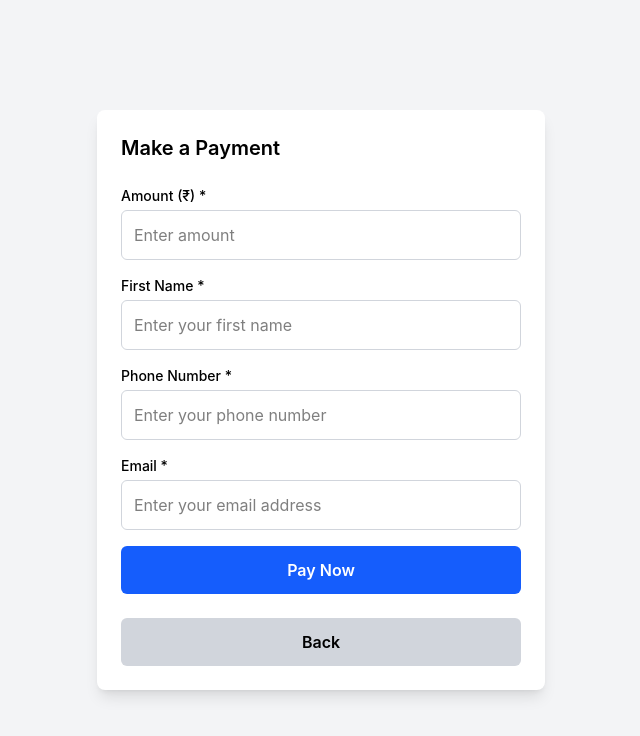
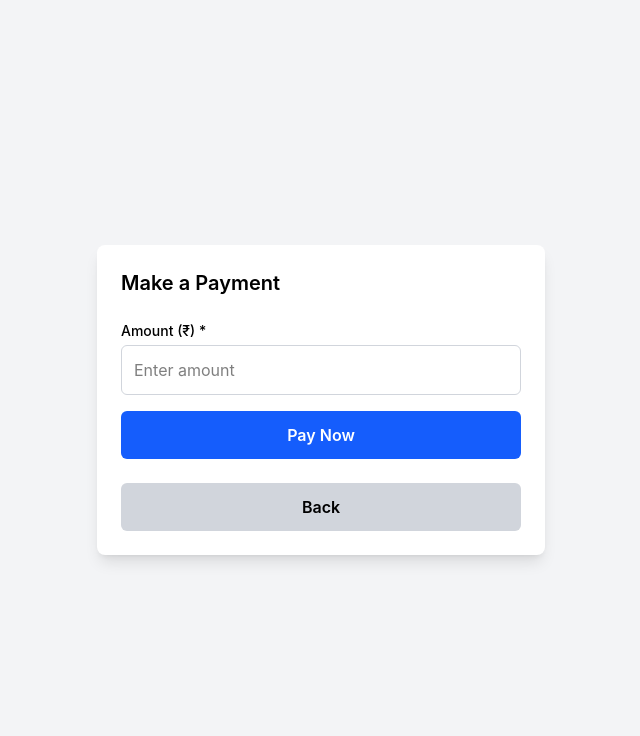
Before and after one commit to regentainternstional/regenta-international, a React (Vite) app in the folder frontend/: page /airpay-payment in a window 1280 px wide. Shown: the top 736 px of the page, without its empty margins (319-959 px from the left). Built offline with nearby package versions, Linux system fonts and the light colour scheme; no server answers.

Commit message:
payment form ui modification

```diff
--- a/frontend/src/Components/airpayPayment/AirpayPayment.jsx
+++ b/frontend/src/Components/airpayPayment/AirpayPayment.jsx
@@ -153,6 +153,11 @@ export default function Payment() {
     e.preventDefault();
     setGeneralError("");
 
+    if (!formData.name || !formData.phone || !formData.email) {
+      setGeneralError("User data not loaded. Please refresh the page.");
+      return;
+    }
+
     if (!validateForm()) {
       return;
     }
@@ -244,7 +249,7 @@ export default function Payment() {
               </p>
             )}
           </div>
-          <div>
+          {/* <div>
             <label htmlFor="name" className="block text-sm font-medium mb-1">
               First Name *
             </label>
@@ -267,7 +272,7 @@ export default function Payment() {
                 {errors.name}
               </p>
             )}
-          </div>
+          </div> */}
           {/* <div>
             <label
               htmlFor="lastName"
@@ -285,7 +290,7 @@ export default function Payment() {
               className="w-full border border-gray-300 rounded-md p-3 focus:outline-none focus:ring-2 focus:ring-blue-500"
             />
           </div> */}
-          <div>
+          {/* <div>
             <label htmlFor="phone" className="block text-sm font-medium mb-1">
               Phone Number *
             </label>
@@ -307,8 +312,8 @@ export default function Payment() {
                 {errors.phone}
               </p>
             )}
-          </div>
-          <div>
+          </div> */}
+          {/* <div>
             <label htmlFor="email" className="block text-sm font-medium mb-1">
               Email *
             </label>
@@ -331,7 +336,7 @@ export default function Payment() {
                 {errors.email}
               </p>
             )}
-          </div>
+          </div> */}
           <button
             onClick={handlePayment}
             disabled={loading}
```
